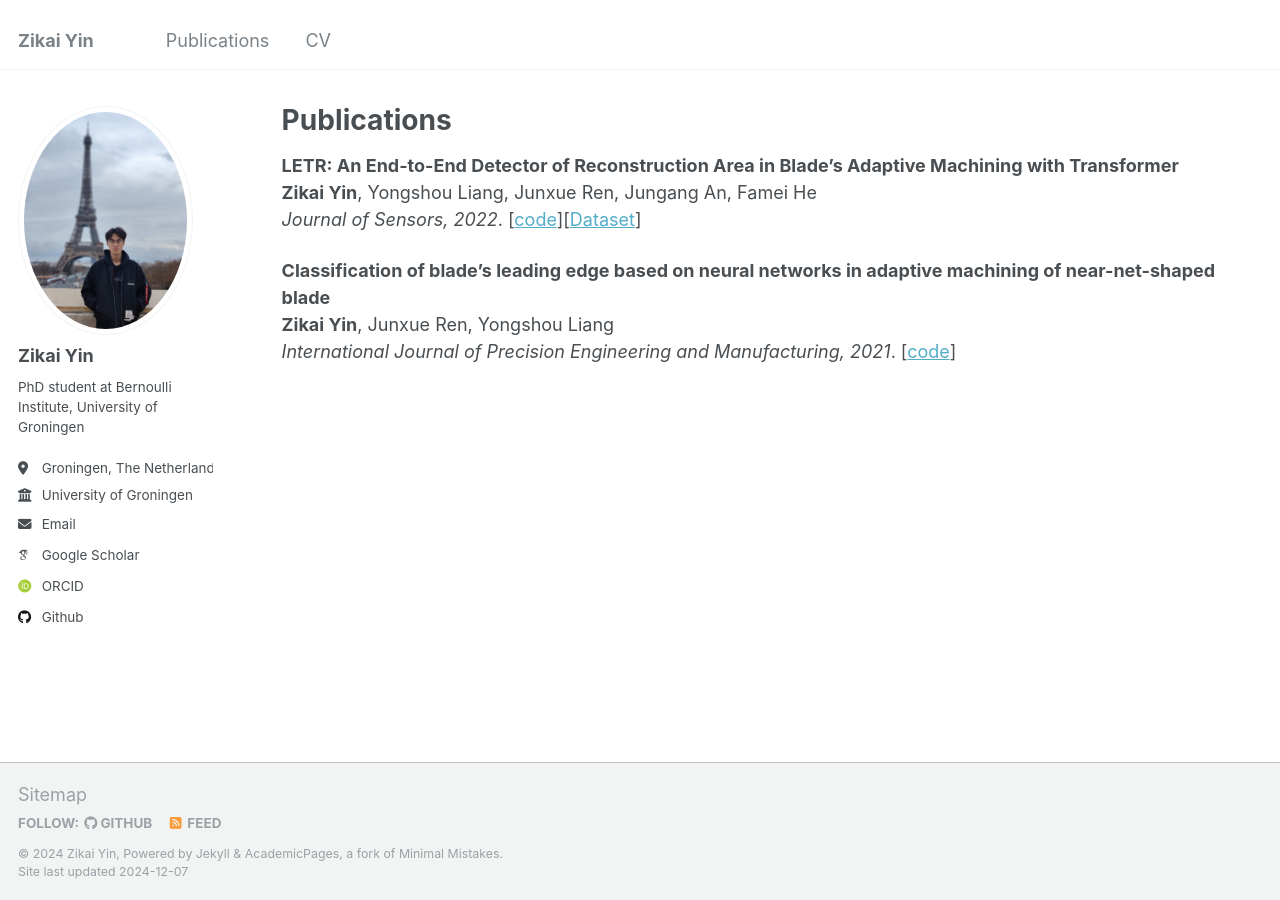
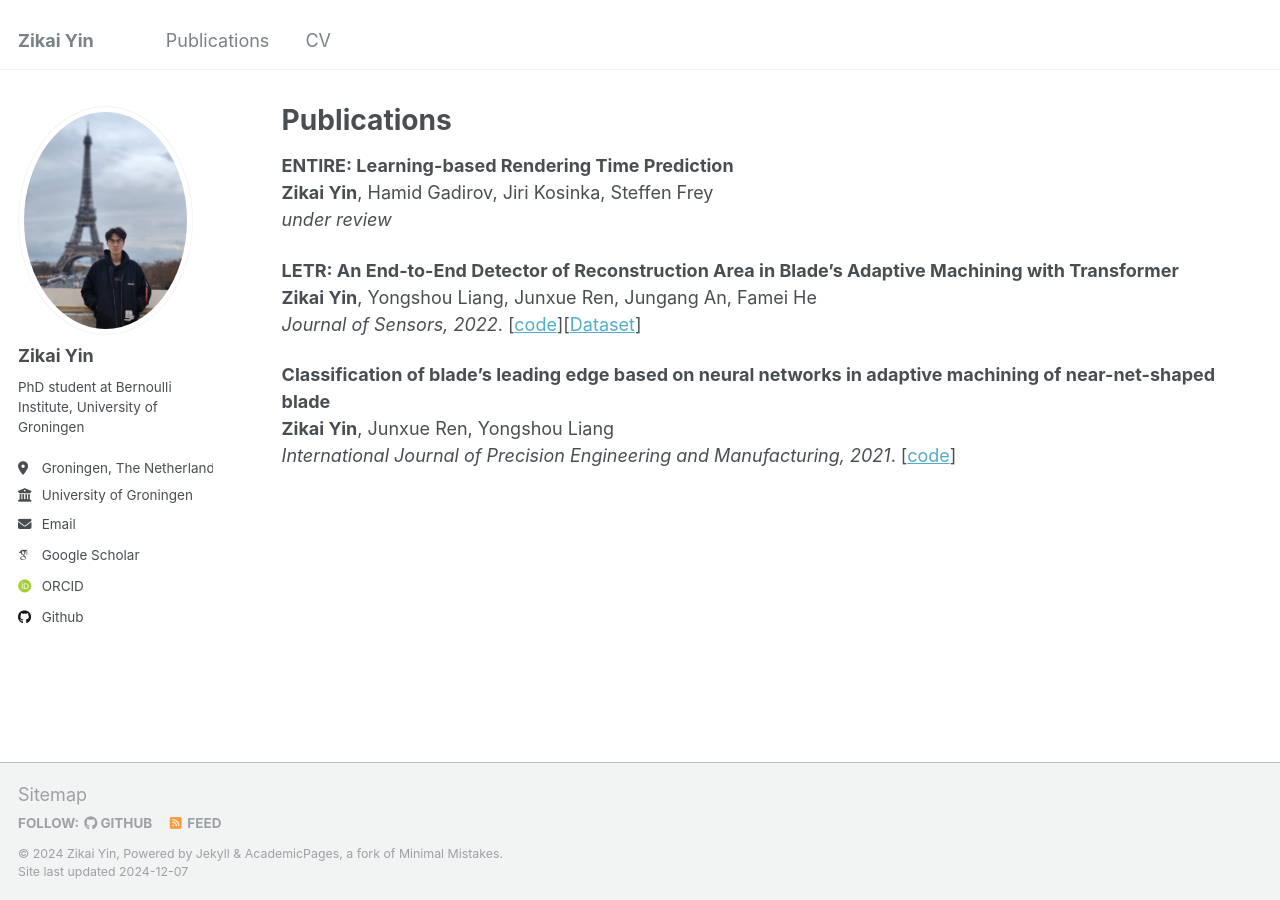
Before and after one commit to andrewsilver1997/andrewsilver1997.github.io, a Jekyll site: the page built from _pages/publications.md, in a window 1280 px wide. Built offline with Jekyll 4.4.1, drawn with Linux system fonts in a browser that asks for light colours; some web fonts are replaced.

Commit message:
update ENTIRE

```diff
--- a/_pages/publications.md
+++ b/_pages/publications.md
@@ -4,6 +4,9 @@ title: "Publications"
 permalink: /publications/
 author_profile: true
 ---
+<b>ENTIRE: Learning-based Rendering Time Prediction</b> <br>
+<b>Zikai Yin</b>, Hamid Gadirov, Jiri Kosinka, Steffen Frey<br>
+<i>under review</i>
 
 <b>LETR: An End-to-End Detector of Reconstruction Area in Blade’s Adaptive Machining with Transformer</b> <br>
 <b>Zikai Yin</b>, Yongshou Liang, Junxue Ren, Jungang An, Famei He<br>
```
